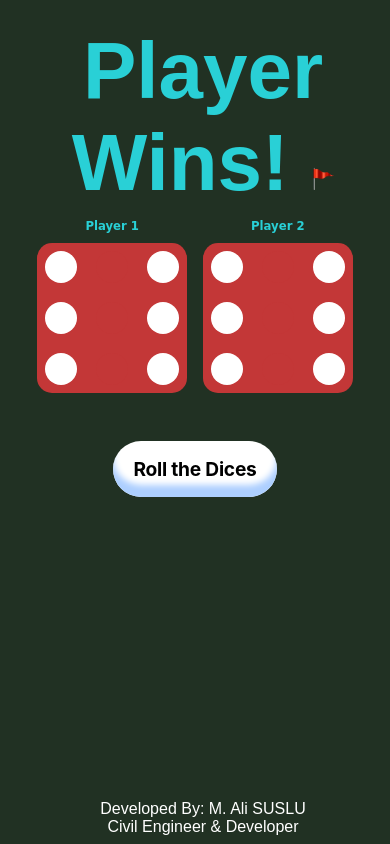
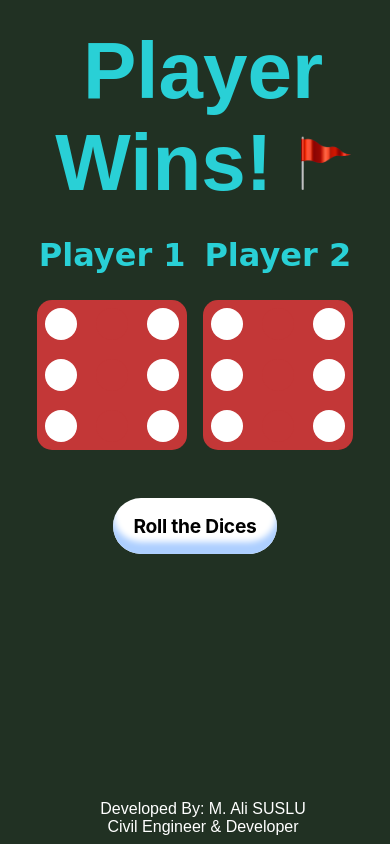
Before and after one commit to malisuslu/the_dicee_challenge, a plain HTML site: page index.html in a window 390 px wide. Drawn offline with Linux system fonts and the light colour scheme.

Commit message:
"Small changes are apllied."

```diff
--- a/style.css
+++ b/style.css
@@ -3,6 +3,8 @@ body {
 }
 
 .winnerboard {
+    display: flex;
+    flex-direction: row;
     margin-top: 3vh;
     width: 100vw;
     justify-content: center;
@@ -20,6 +22,7 @@ h1 {
 
 img {
     width: 6%;
+    min-width: 3.5rem;
     height: auto;
 }
 
@@ -139,7 +142,12 @@ footer > p {
         font-size: 5rem;
     }
 
+    h2 {
+        font-size: 2rem;
+    }
+
     footer {
         font-size: 1rem;
     }
+
 }
```
